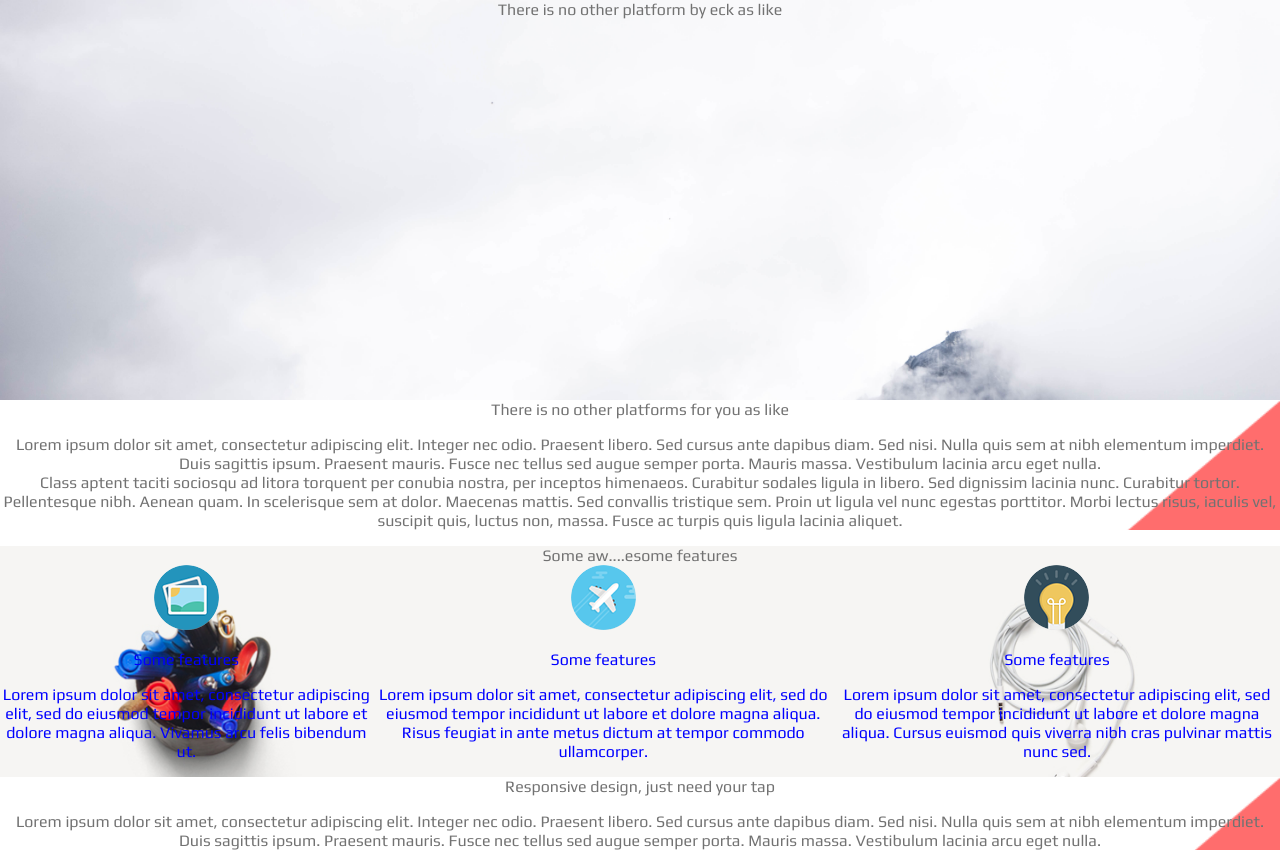
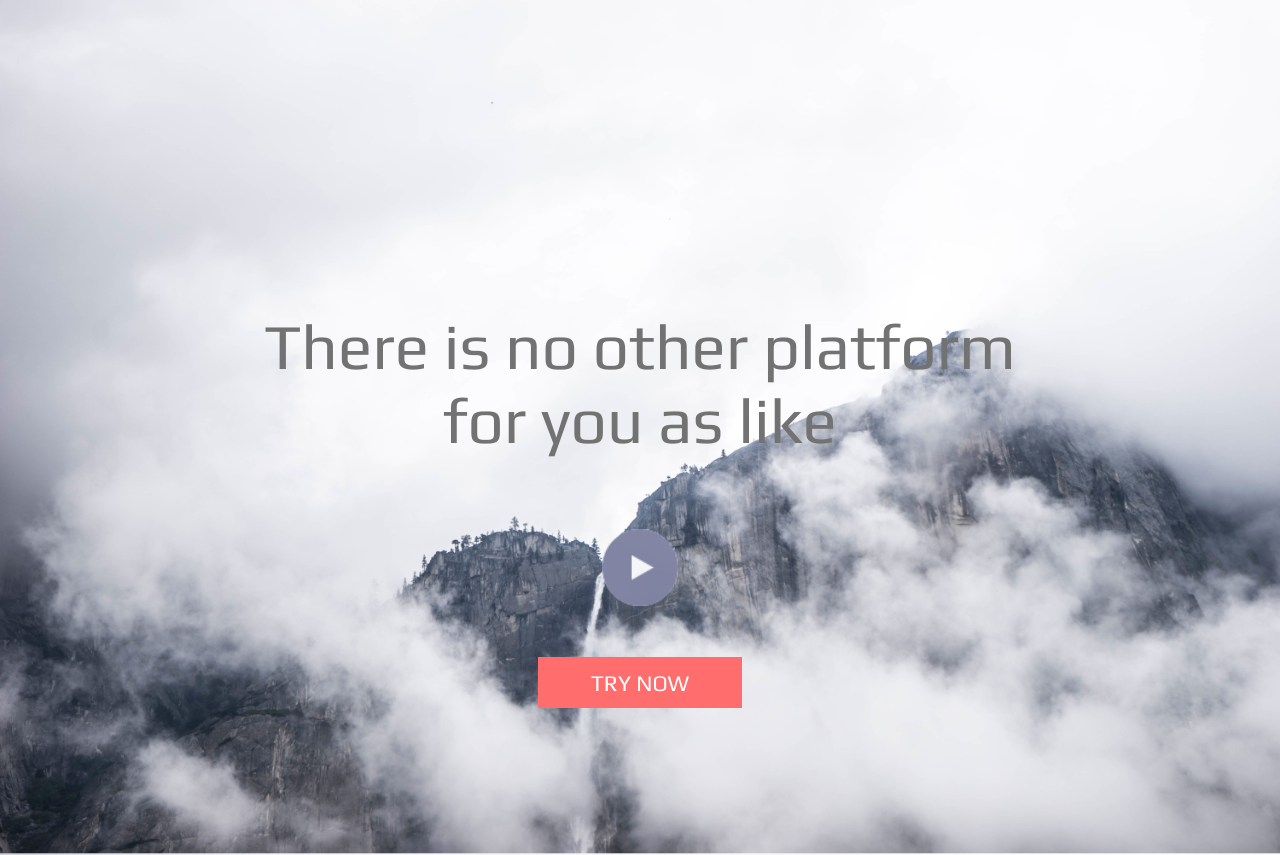
Before and after one commit to morkeltry/startex, a React (Create React App) app: page / in a window 1280 px wide. Shown: the top 855 px of the page. Built offline with nearby package versions, Linux system fonts and the light colour scheme; the HTML template or start-up script is replaced by a standard one.

Commit message:
styled section 1

```diff
--- a/src/App.css
+++ b/src/App.css
@@ -6,8 +6,42 @@ body {
 .section1 {
   background-image : url("images/header-photo.jpg");
   background-size: 100%;
-  height : 25em;
 }
+
+.section1 h1 {
+  font-weight : 100;
+  font-size : 5vw;
+}
+
+
+.section1 form {
+  display : block;
+}
+
+
+.pink-button {
+  font-family: 'Play', sans-serif;
+  background-color : #FF6D6D;
+  color : white;font-weight : 100;
+  font-size : 1.75vw;
+  border : none;
+  width : 16vw;
+  height: 4vw;
+  bottom : 0px;
+  padding : 0.75vw 1vw;
+  margin-left :auto;
+  margin-right : auto;
+  margin-top : 2vw;
+}
+
+.goArrow {
+  display : block;
+  width : 10%;
+  margin-left :auto;
+  margin-right : auto;
+  margin-bottom : 2vw;
+}
+
 
 .bg-pink-triangle {
   background-image : url("images/decorationBox.png");
--- a/src/App.js
+++ b/src/App.js
@@ -5,6 +5,7 @@ import SingleLineGrid from './components/SingleLineGrid.js';
 import NavVertical from './components/NavVertical.js';
 import SignupNewsletter from './components/SignupNewsletter.js';
 import browserImg from './images/section6-browser.png';
+import goArrow from './images/header-icon-play.png';
 // import imgMap from './helpers/imageMapper.js'
 import founders from './data/founders.js';
 import features from './data/features.js';
@@ -18,8 +19,19 @@ class App extends Component {
         <header>
         </header>
 
-        <section className="section1">
-          There is no other platform by eck as like <br />
+        <section style={{padding : '20vw'}} className="section1">
+          <div style={{}}>
+            <h1>
+              There is no other platform for you as like
+            </h1>
+            <img />
+            <form>
+              <input type="image" src={goArrow} className="goArrow" alt="Go on" />
+              <input type="submit" value="TRY NOW" className="pink-button" alt="Try now" />
+            </form>
+
+
+          </div>
         </section>
 
         <section className="bg-pink-triangle">
```
